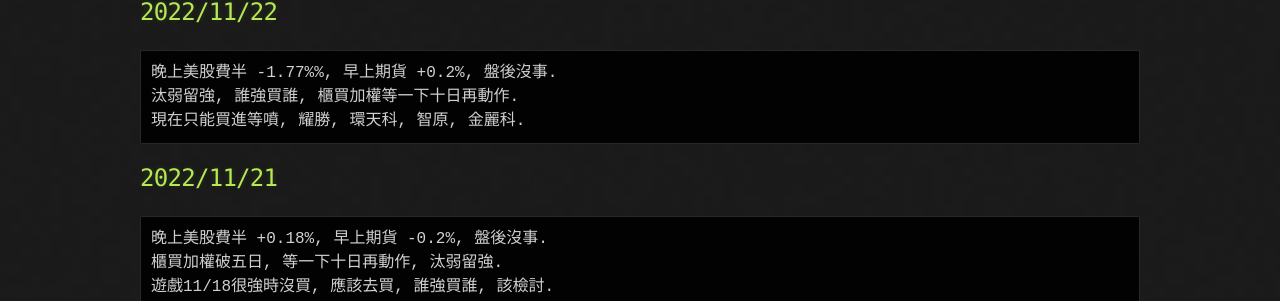
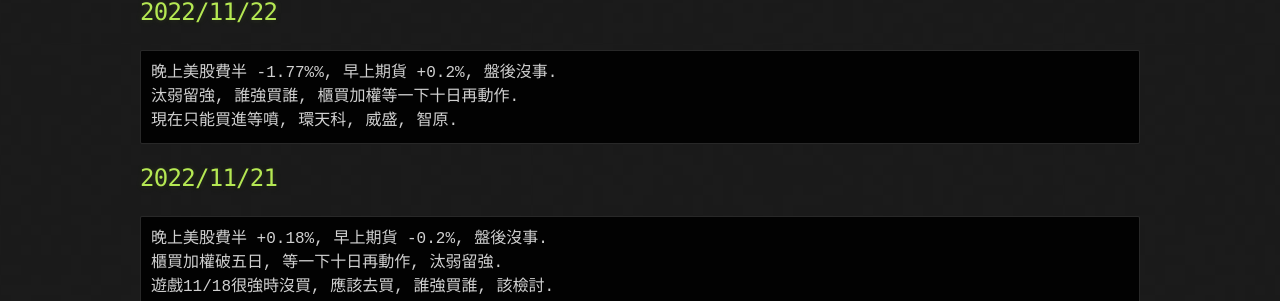
Before and after one commit to lepg5487/Stock_God, a Jekyll site: the page built from index.md, in a window 1280 px wide and 900 px high. Shown: the part 488-789 px from the top of the window. Built offline with Jekyll 4.4.1, drawn with Linux system fonts in a browser that asks for light colours; our own code applies the rules of GitHub Pages for plain Markdown files.

Commit message:
Update index.md

````diff
--- a/index.md
+++ b/index.md
@@ -16,7 +16,7 @@ layout: testlayouts
 ```
 晚上美股費半 -1.77%%, 早上期貨 +0.2%, 盤後沒事.
 汰弱留強, 誰強買誰, 櫃買加權等一下十日再動作.
-現在只能買進等噴, 耀勝, 環天科, 智原, 金麗科.
+現在只能買進等噴, 環天科, 威盛, 智原.
 ```
 
 ## 2022/11/21
````
